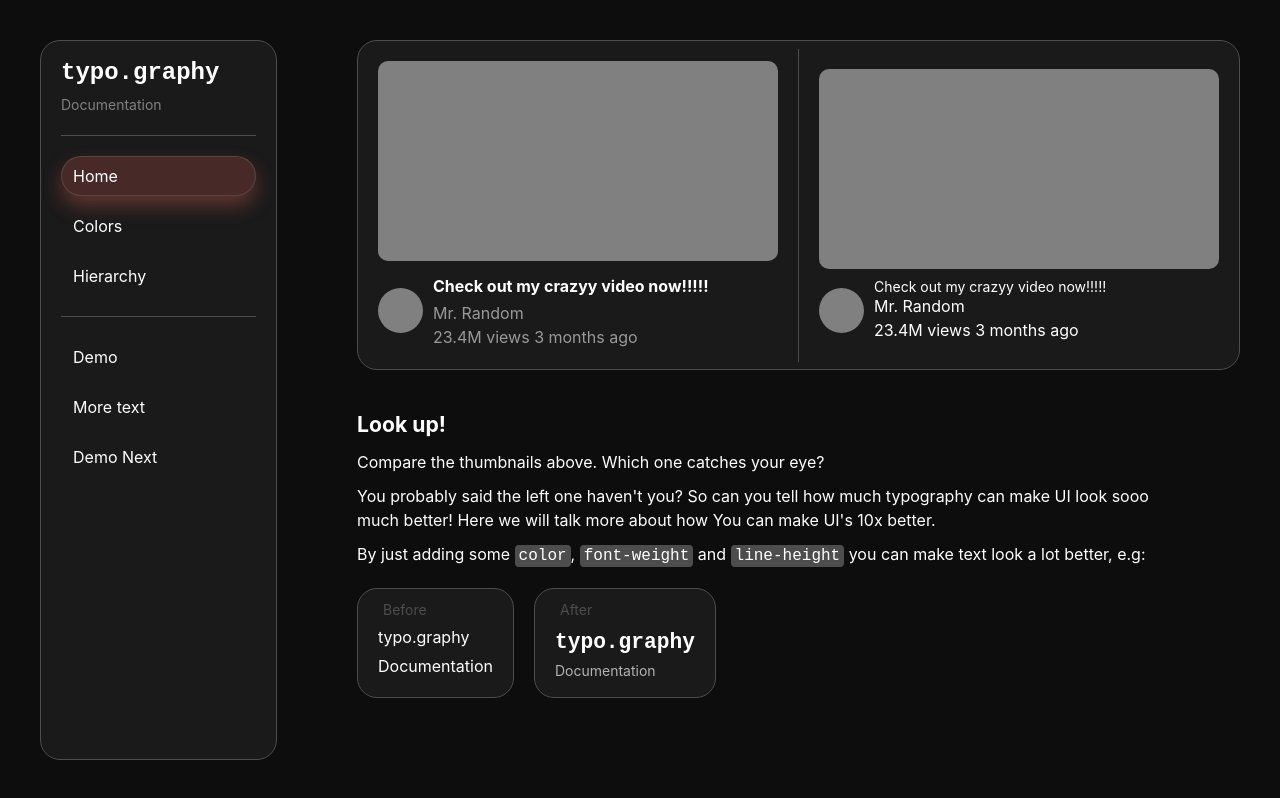
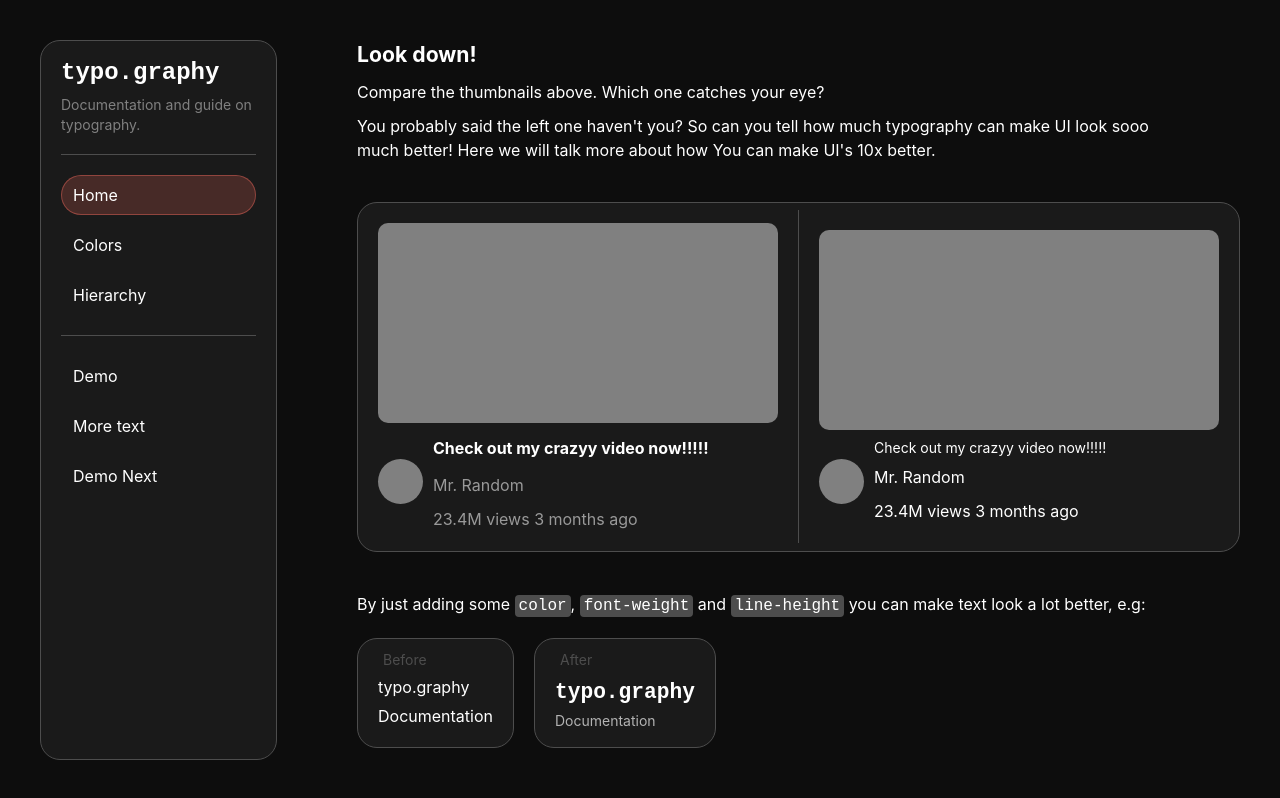
Before and after one commit to Johnson-Berisha/typography, a Next.js app: page / in a window 1280 px wide. Built offline with nearby package versions, Linux system fonts and the light colour scheme.

Commit message:
bug fixes

```diff
--- a/src/app/globals.css
+++ b/src/app/globals.css
@@ -92,9 +92,10 @@ nav {
   position: absolute;
   border-radius: 999px;
   background: rgba(255,111,97,0.2); /* --primary tint */
+  border: 1px solid rgba(255,111,97,0.4);
   backdrop-filter: blur(12px);
-  box-shadow: inset 0 0 0 1px rgba(255,255,255,0.12),
-              0 10px 20px rgba(255,111,97,0.3);
+  /* box-shadow: inset 0 0 0 1px rgba(255,255,255,0.12),
+              0 10px 20px rgba(255,111,97,0.3); */
   transition: all 0.35s cubic-bezier(.2,.8,.2,1);
   z-index: 0;
 }
@@ -118,6 +119,7 @@ nav {
   background-color: hsl(0, 0%, 10%);
   border: 1px solid var(--gray30);
   width: fit-content;
+  margin-top: calc(var(--spacing) * 2);
   margin-bottom: calc(var(--spacing) * 2);
   border-radius: var(--spacing);
 }
--- a/src/app/page.js
+++ b/src/app/page.js
@@ -41,7 +41,7 @@ export default function Home() {
       <span ref={pillRef} className="pill" />
       <section className="nav-section">
         <h2>typo.graphy</h2>
-        <p>Documentation</p>
+        <p>Documentation and guide on typography.</p>
       </section>
       <section className="nav-section">
         <Link href="#">Home</Link>
@@ -55,6 +55,11 @@ export default function Home() {
       </section>
     </nav>
       <div className="content">
+
+      <div className="desc">
+      <h1>Look down!</h1>
+      <p>Compare the thumbnails above. Which one catches your eye?</p>
+      <p>You probably said the left one haven't you? So can you tell how much typography can make UI look sooo much better! Here we will talk more about how You can make UI's 10x better.</p>
       <div className="videos">
       <div className="video video1">
         <div className="img"></div>
@@ -84,10 +89,6 @@ export default function Home() {
         </div>
       </div>
       </div>
-      <div className="desc">
-      <h1>Look up!</h1>
-      <p>Compare the thumbnails above. Which one catches your eye?</p>
-      <p>You probably said the left one haven't you? So can you tell how much typography can make UI look sooo much better! Here we will talk more about how You can make UI's 10x better.</p>
       <p>By just adding some <code>color</code>, <code>font-weight</code> and <code>line-height</code> you can make text look a lot better, e.g:</p>
 
       <div className="flex">
```
